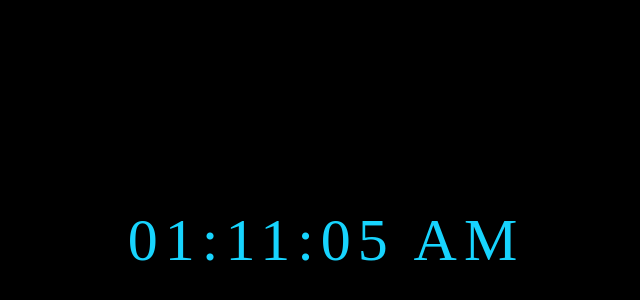
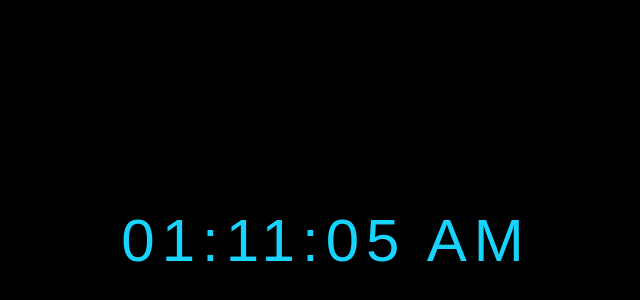
Before and after one commit to MFD-Dev/jsProjects, a plain HTML site: page jsClock/index.html in a window 1280 px wide. Shown: the part 160-460 px from the top of the page, without its empty margins (314-954 px from the left). Drawn offline with Linux system fonts and the light colour scheme.

Commit message:
updated variables and font family

```diff
--- a/jsClock/app.js
+++ b/jsClock/app.js
@@ -21,11 +21,11 @@ create functions to hold the code
 var myInterval = setInterval(showTime, 1000);
 
 function showTime() {
-    var date =  new Date();
-    var h = date.getHours();
-    var m = date.getMinutes();
-    var s = date.getSeconds();
-    var session = "AM"
+    const date =  new Date();
+    let h = date.getHours();
+    let m = date.getMinutes();
+    let s = date.getSeconds();
+    let session = "AM"
 
     if(h === 0) {
         h = 12;
@@ -40,7 +40,7 @@ function showTime() {
     m = (m < 10) ? "0" + m : m;
     s = (s < 10) ? "0" + s : s;
 
-    var time = h + ":" + m + ":" + s + " " + session;
+    const time = h + ":" + m + ":" + s + " " + session;
     document.getElementById("MyClockDisplay").innerText = time;
     document.getElementById("MyClockDisplay").textContent = time;
 
--- a/jsClock/style.css
+++ b/jsClock/style.css
@@ -9,7 +9,7 @@ body {
     transform: translateX(-50%) translateY(-50%);
     color: #17D4FE;
     font-size: 60px;
-    font-family: Orbitron;
+    font-family: Orbitron, sans-serif;
     letter-spacing: 7px;
 
 }
```
